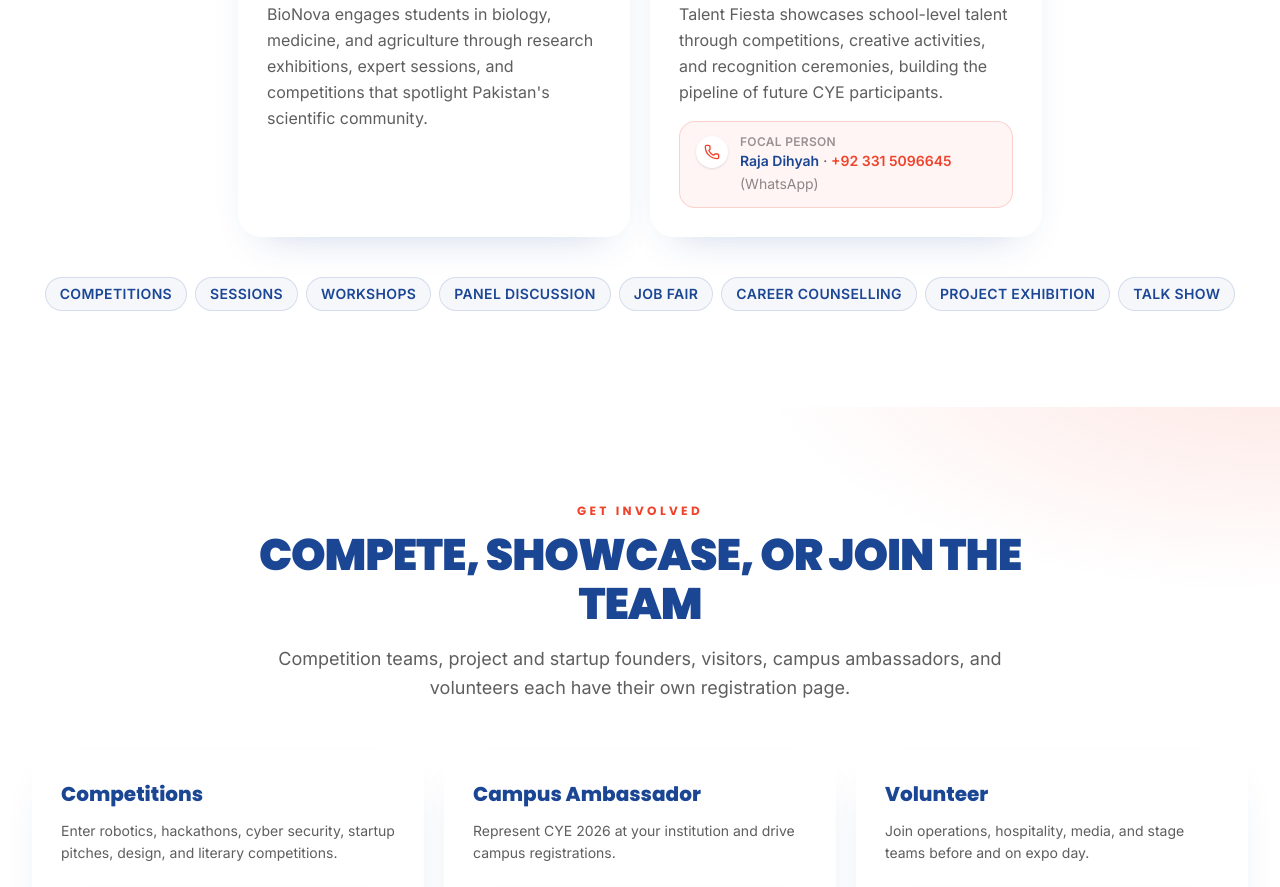
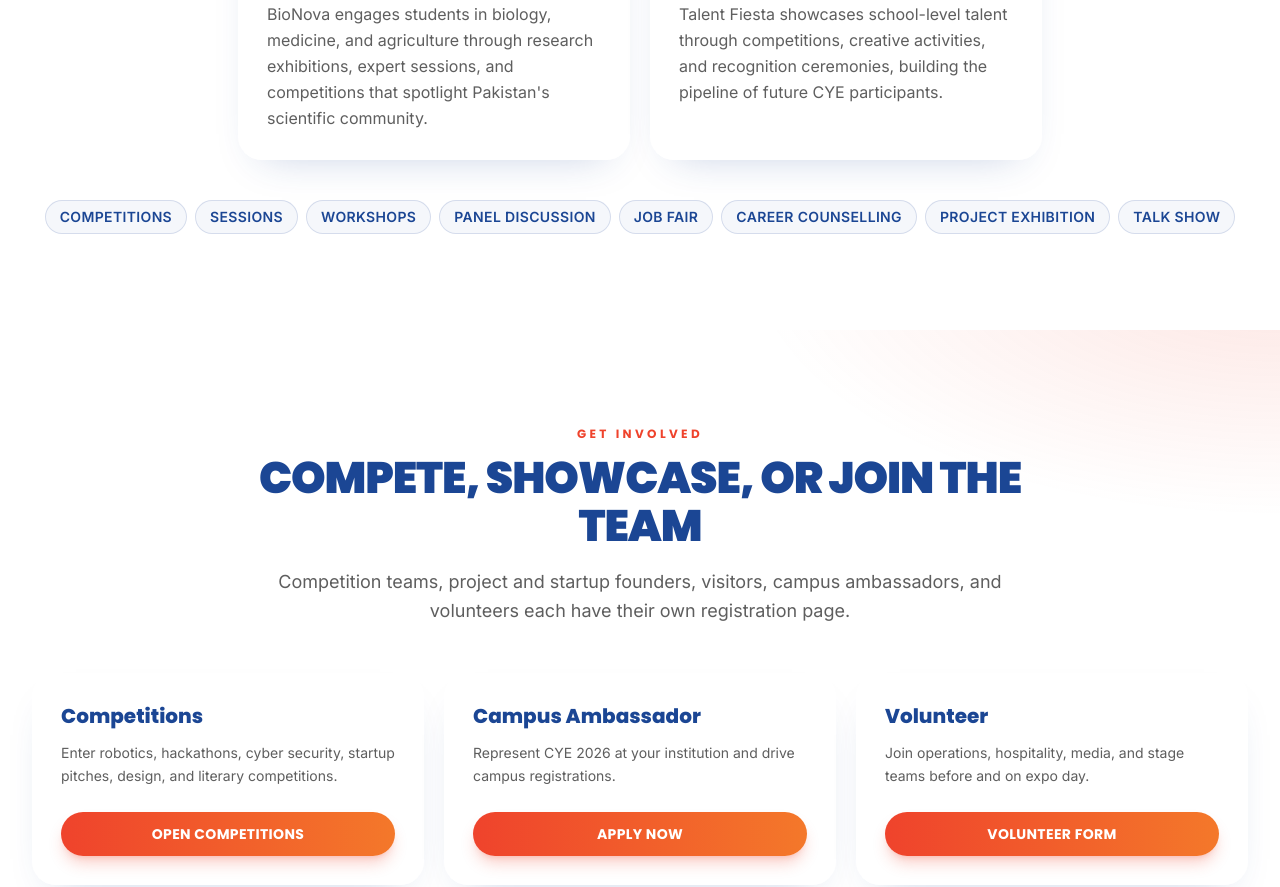
Before and after one commit to muhammadammar33/cye, a Next.js app: page / in a window 1280 px wide. Shown: the part 3229-4116 px from the top of the page. Built offline with nearby package versions, Linux system fonts and the light colour scheme; no server answers; the database is empty.

Commit message:
Remove the Talent Fiesta focal person
Not needed on the website. The Talent Fiesta card in Verticals is back
to how it was, and the Contact page no longer lists it.

Co-Authored-By: Claude Opus 5.5 <noreply@anthropic.com>
Claude-Session: https://claude.ai/code/session_01XWNJJxWqeTvuP78TUkxN5D

```diff
--- a/components/Verticals.tsx
+++ b/components/Verticals.tsx
@@ -1,11 +1,10 @@
 import { Cpu, Leaf, Palette, Sparkles, TrendingUp } from "lucide-react";
 import type { LucideIcon } from "lucide-react";
-import { ACTIVITIES, FOCAL_PERSONS, VERTICALS } from "@/data/event";
+import { ACTIVITIES, VERTICALS } from "@/data/event";
 import { ArcDecoration } from "@/components/ui/ArcDecoration";
 import { Card } from "@/components/ui/Card";
 import { Container } from "@/components/ui/Container";
 import { FadeIn } from "@/components/ui/FadeIn";
-import { FocalPerson } from "@/components/ui/FocalPerson";
 import { SectionHeading } from "@/components/ui/SectionHeading";
 
 const META: Record<string, { icon: LucideIcon; accent: string }> = {
@@ -52,9 +51,6 @@ export function Verticals() {
                   <p className="mt-3 text-sm leading-relaxed text-cye-ink/70 sm:text-base">
                     {vertical.desc}
                   </p>
-                  {vertical.name === "Talent Fiesta" ? (
-                    <FocalPerson className="mt-4" title="Focal person" name={FOCAL_PERSONS.talentFiesta.name} phone={FOCAL_PERSONS.talentFiesta.phone} />
-                  ) : null}
                 </Card>
               </FadeIn>
             );
--- a/data/event.ts
+++ b/data/event.ts
@@ -370,7 +370,6 @@ export const VISITOR_PERKS = [
 // PLACEHOLDER: phone numbers are dummy values; replace with confirmed contacts.
 /** Focal persons outside the competition list (each competition's focal person is stored on the competition). */
 export const FOCAL_PERSONS = {
-  talentFiesta: { title: "Talent Fiesta", name: "Raja Dihyah", phone: "+92 331 5096645" },
   talentTribute: { title: "Incharge Talent Tribute", name: "Ahmad Yaseen", phone: "+92 332 2442925" },
   mootCourt: { title: "Moot Court / Lawyers Conference", name: "Haris Abdul Rehman", phone: "+92 313 5237249" },
   govtColleges: { title: "Government colleges", name: "Raja Yahya", phone: "+92 332 3791577" },
```
